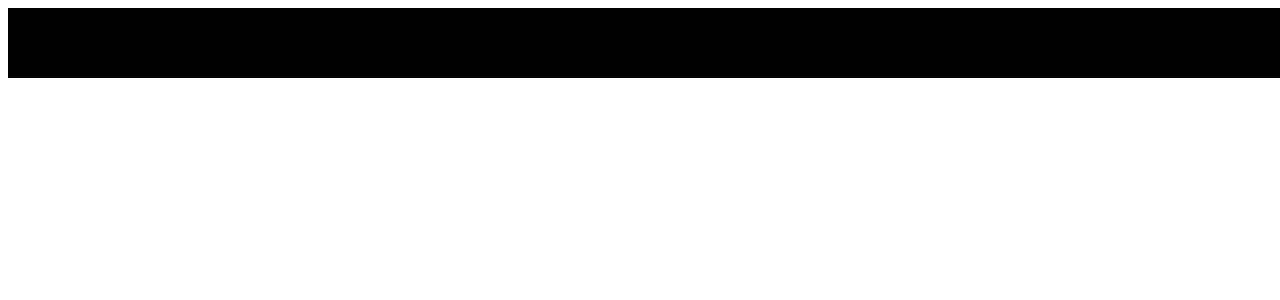
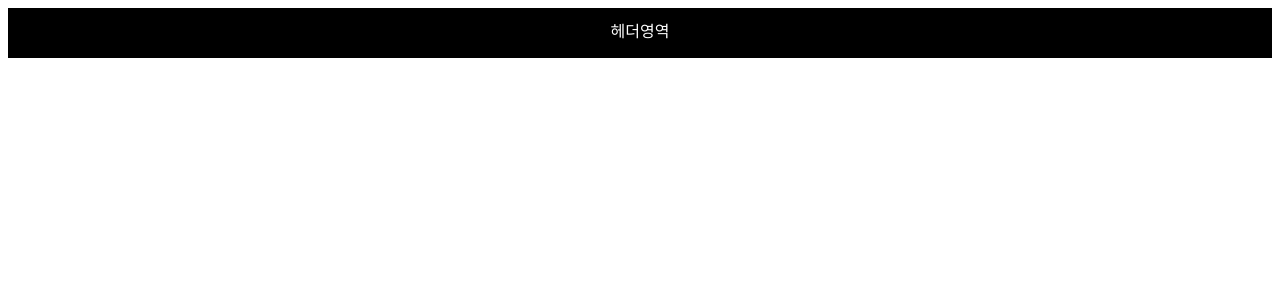
Before and after one commit to Summer-Jay/sample_hompage, a React (Create React App) app: page / in a window 1280 px wide. Shown: the top 300 px of the page. Built offline with nearby package versions, Linux system fonts and the light colour scheme.

Commit message:
[master] 헤더영역 러프하게 처리

```diff
--- a/src/components/HomepageMain/Header.js
+++ b/src/components/HomepageMain/Header.js
@@ -1,13 +1,10 @@
 import React, { useEffect, useRef, useState } from "react";
 
-
-const Header = (props) =>{
-    return(
-        <div className="main_header_wrapper">
-            헤더
-
-        </div>
-    )
-
-}
+const Header = (props) => {
+  return (
+    <div className="main_header_wrapper">
+      <span className="header_description">헤더영역</span>
+    </div>
+  );
+};
 export default Header;
--- a/src/pages/Main.js
+++ b/src/pages/Main.js
@@ -3,8 +3,6 @@ import React, { useEffect, useRef, useMemo, Component } from "react";
 import Header from "../components/HomepageMain/Header";
 
 const Main = (props) => {
-  console.log("main.js");
-
   return <Header />;
 };
 export default Main;
--- a/src/styles/css/main.css
+++ b/src/styles/css/main.css
@@ -1,5 +1,11 @@
-.main_header_wrapper{
-    width: 100vw;
-    height : 70px;
-    background-color: black;
+.main_header_wrapper {
+  width: 100vw-3px;
+  height: 50px;
+  background-color: #000;
+  text-align: center;
+  color: #fff;
 }
+
+.header_description {
+  line-height: 3;
+}
```
